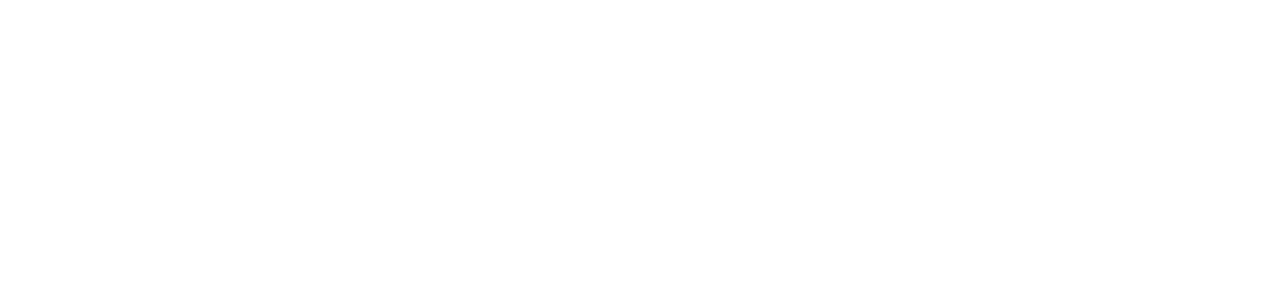
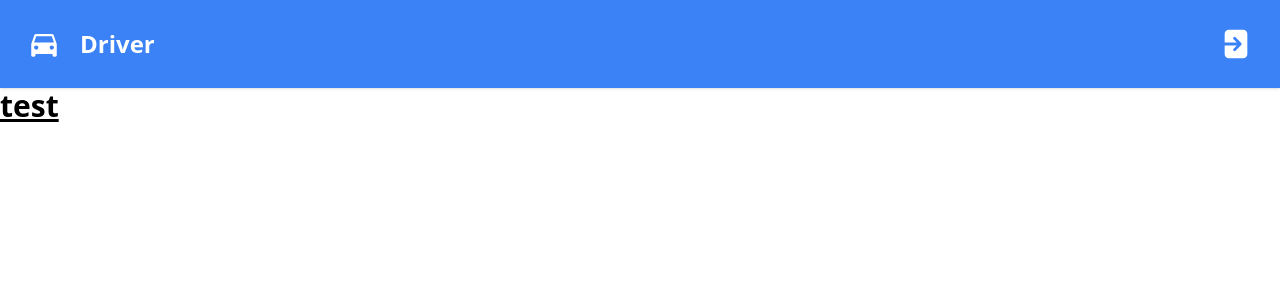
Before and after one commit to alskaf1293/carSurf, a React (Create React App) app: page /passenger-rides in a window 1280 px wide. Before the commit this address had no page. Shown: the top 300 px of the page. Built offline with nearby package versions, Linux system fonts and the light colour scheme.

Commit message:
passenger route

```diff
--- a/src/App.js
+++ b/src/App.js
@@ -1,13 +1,13 @@
 import './App.css';
 import Main from './pages/main';
-import Login from './pages/login';
+import PassengerRides from './pages/passenger-rides';
 import { Route, Routes } from 'react-router-dom';
 
 function App() {
   return (
     <Routes>
-      <Route path='/' element={<Main/>}/>
-      <Route path='/login' element={<Login/>}/>
+      <Route path='/' element={<Main />} />
+      <Route path='/passenger-rides' element={<PassengerRides />} />
     </Routes>
   );
 }
--- a/src/components/Template.js
+++ b/src/components/Template.js
@@ -10,7 +10,7 @@
           <div className='flex justify-center items-center w-[40px] h-[40px]' >
             <Logo />
           </div>
-          <h1 className='ml-4 text-2xl font-semibold text-white' >Driver</h1>
+          <h1 className='ml-4 text-2xl font-semibold text-white' >{props.title}</h1>
         </div>
         <div className='flex items-center justify-center w-[40px] h-[40px]' >
           <Signout />
--- a/src/pages/login.js
+++ b/src/pages/passenger-rides.js
@@ -1,10 +1,10 @@
 import React from 'react'
 import Template from '../components/Template'
 
-const Login = (props) => {
+const PassengerRides = (props) => {
   return (
-    <Template >
-      <div className='h-full' >
+    <Template title='Driver' >
+      <div className='h-full ' >
         test
       </div>
     </Template>
@@ -12,4 +12,4 @@
   )
 }
 
-export default Login
+export default PassengerRides
```
